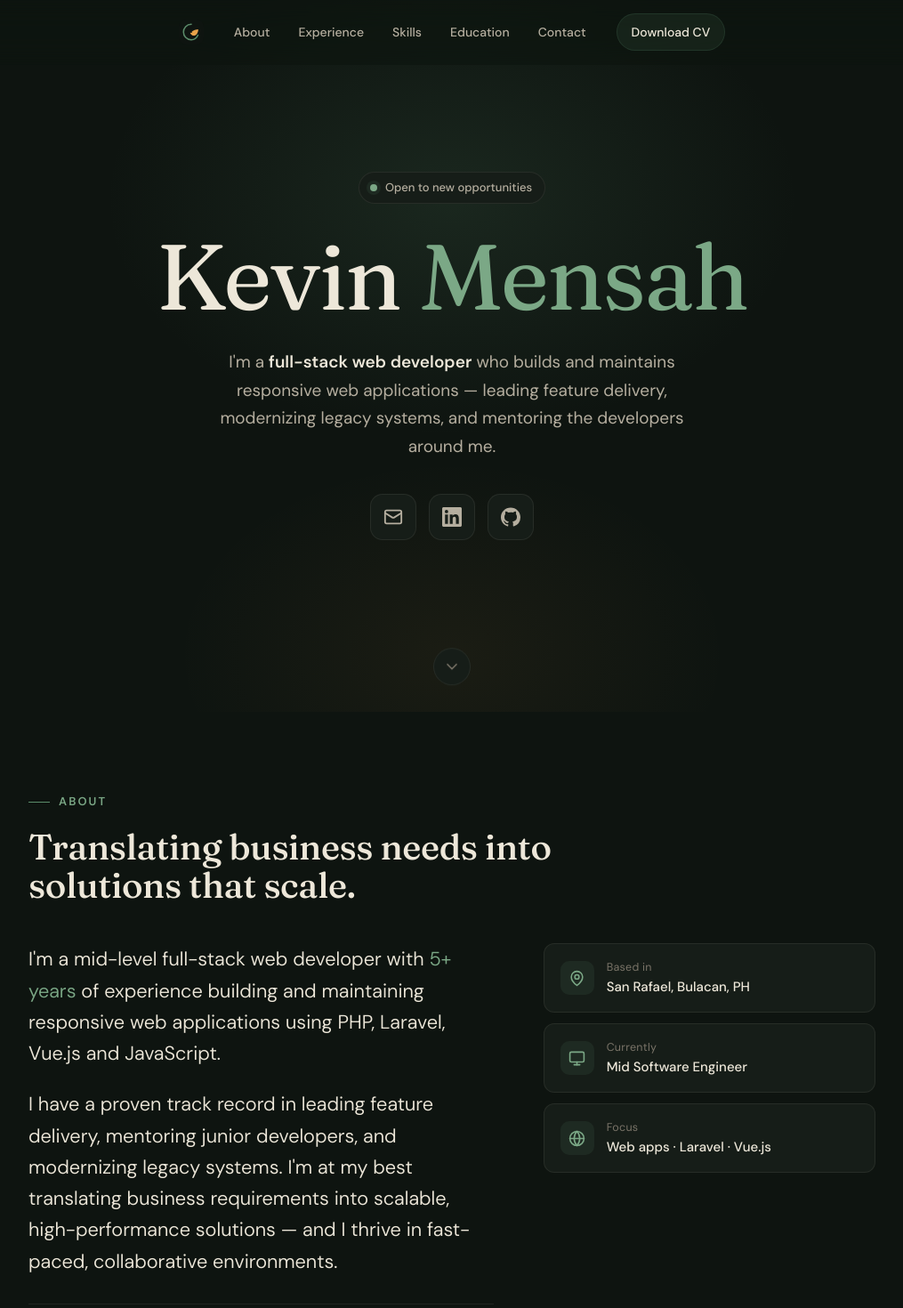
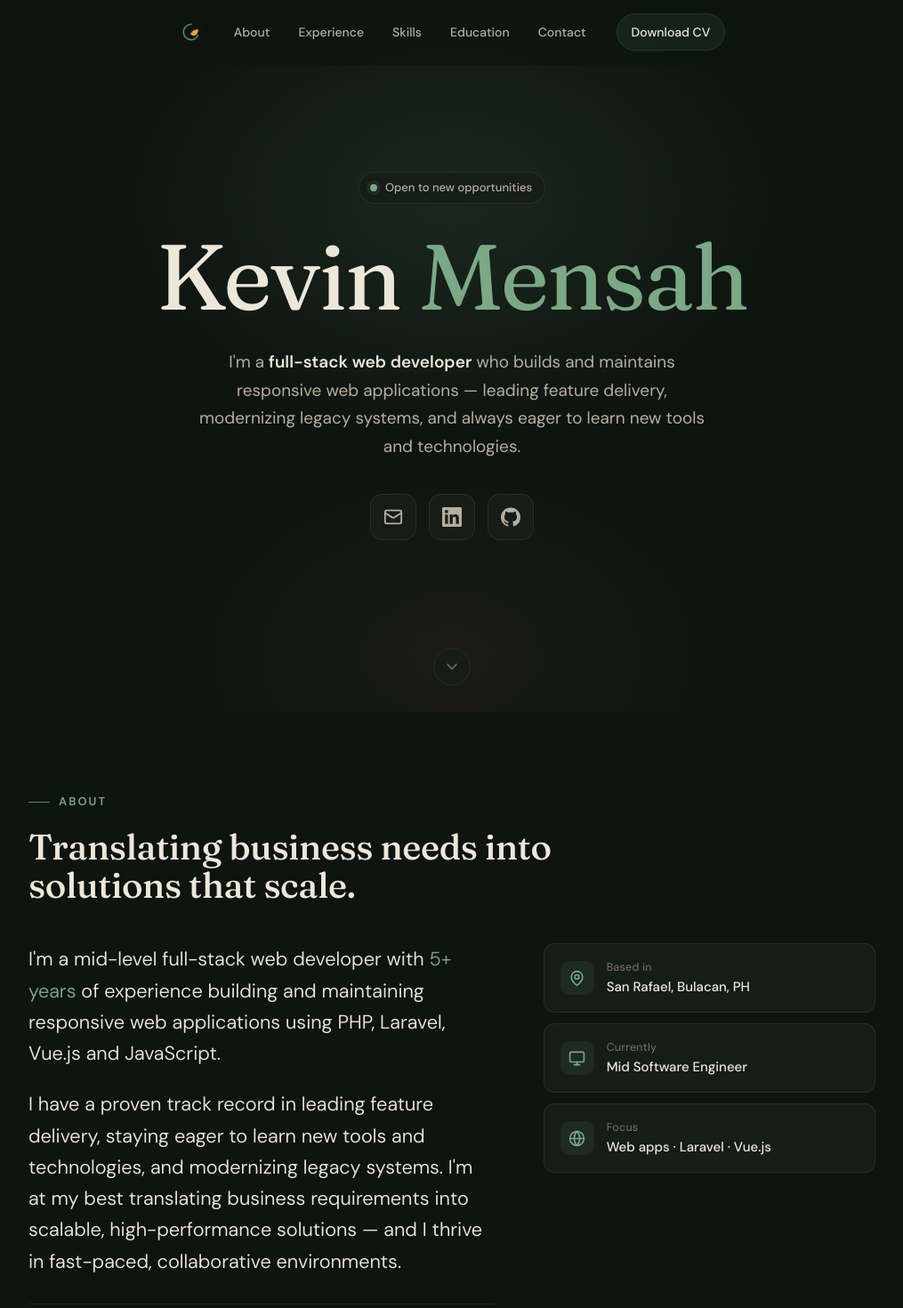
Before and after one commit to mamawpsg16/portfolio, a Vue app: page / in a window 1280 px wide. Shown: the top 1470 px of the page at 89% size, without its empty margins (132-1147 px from the left). Built offline with nearby package versions, Linux system fonts and the light colour scheme.

Commit message:
Tweak hero/about copy to emphasize eagerness to learn

```diff
--- a/src/components/About.vue
+++ b/src/components/About.vue
@@ -11,8 +11,8 @@
           and maintaining responsive web applications using PHP, Laravel, Vue.js and JavaScript.
         </p>
         <p>
-          I have a proven track record in leading feature delivery, mentoring junior developers,
-          and modernizing legacy systems. I'm at my best translating business requirements into
+          I have a proven track record in leading feature delivery, staying eager to learn new
+          tools and technologies, and modernizing legacy systems. I'm at my best translating business requirements into
           scalable, high-performance solutions — and I thrive in fast-paced, collaborative
           environments.
         </p>
--- a/src/components/Hero.vue
+++ b/src/components/Hero.vue
@@ -8,8 +8,8 @@
       </h1>
       <p class="hero__lede reveal" v-reveal="160">
         I'm a <strong>full-stack web developer</strong> who builds and maintains responsive
-        web applications — leading feature delivery, modernizing legacy systems, and mentoring
-        the developers around me.
+        web applications — leading feature delivery, modernizing legacy systems, and always
+        eager to learn new tools and technologies.
       </p>
       <div class="hero__socials reveal" v-reveal="240">
         <a class="social" href="mailto:kevinmensah114@gmail.com" aria-label="Email">
```
